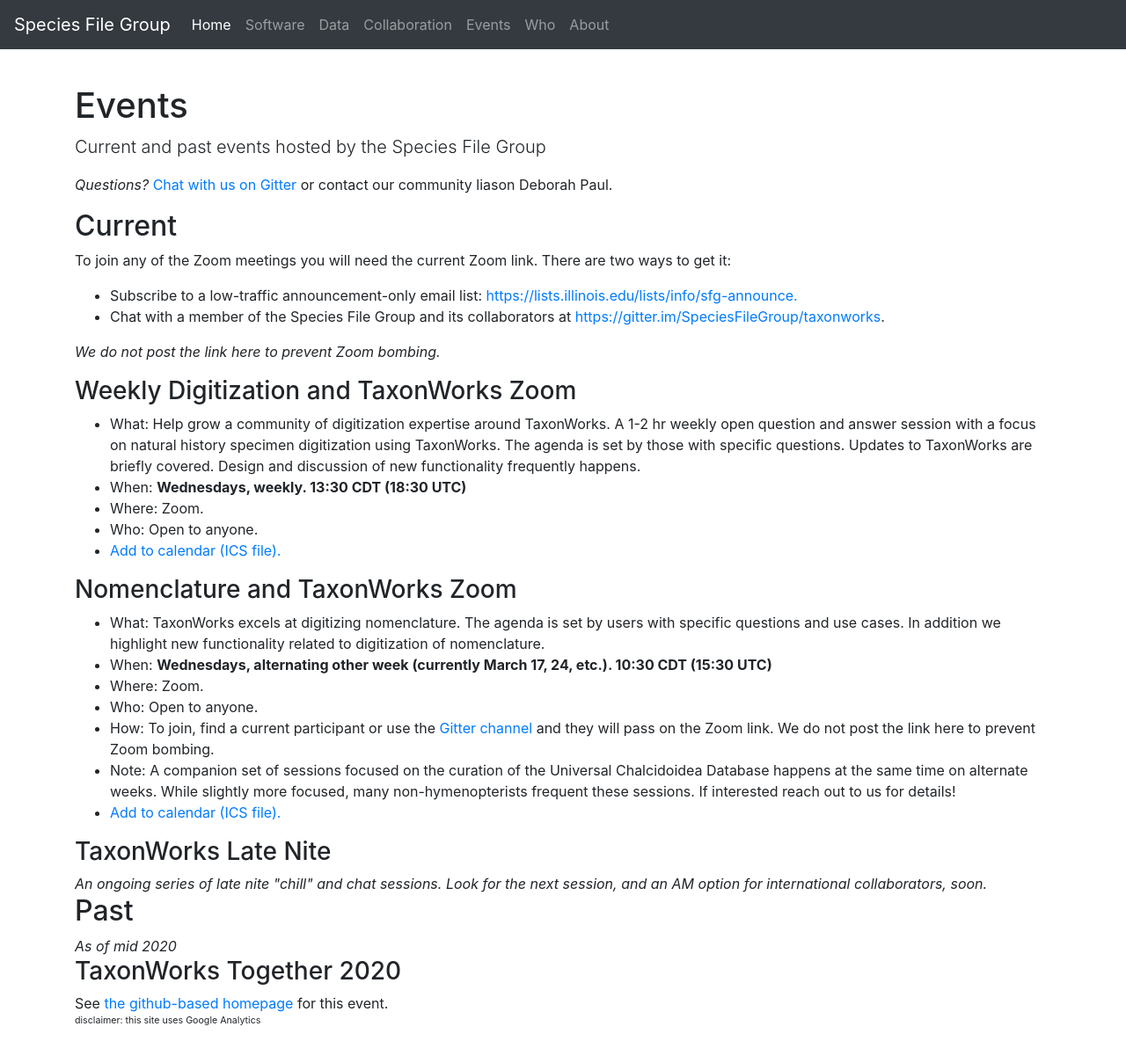
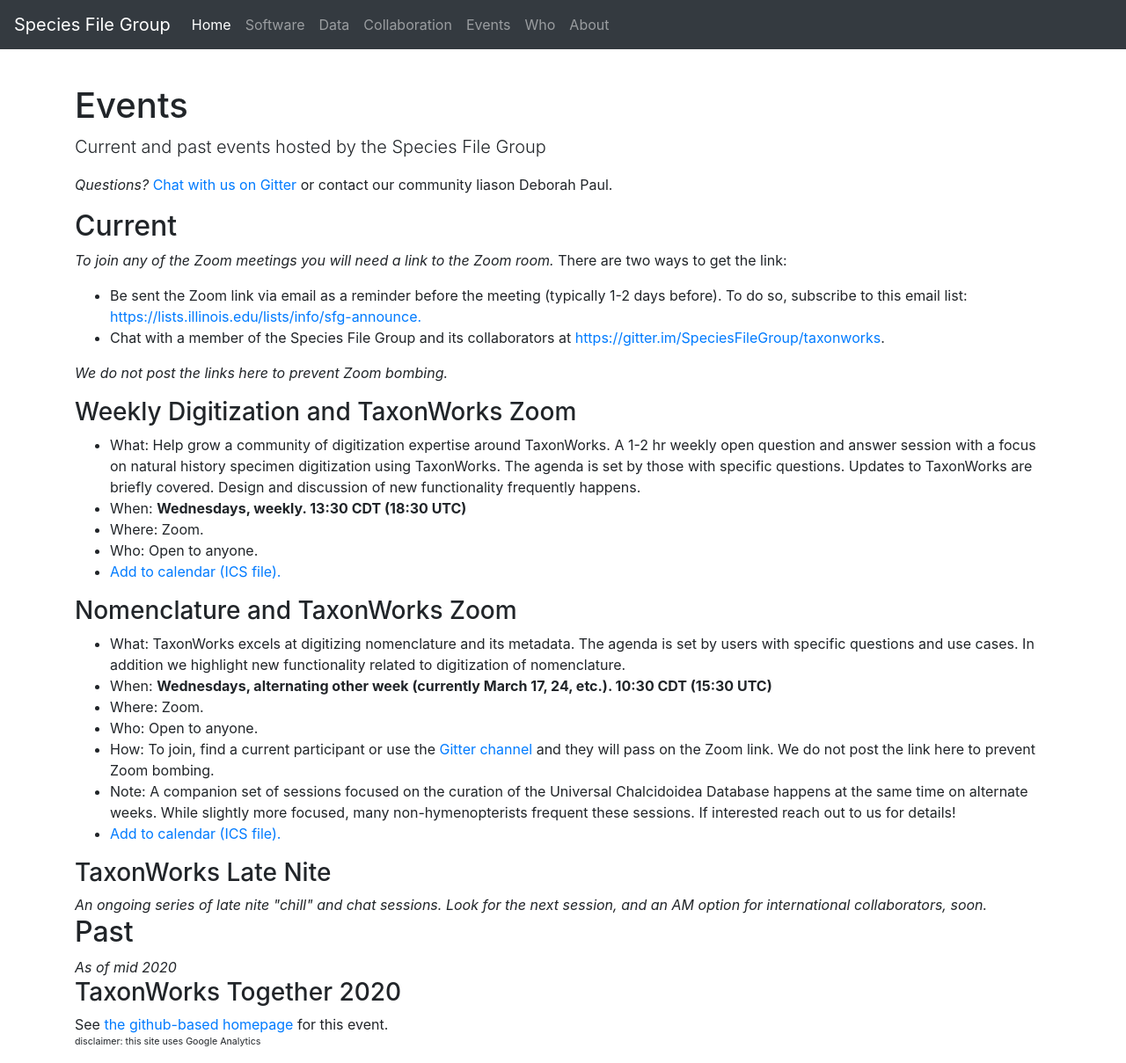
Before and after one commit to pnhogan/speciesfilegroup.github.io, a Jekyll site: the page built from events.html, in a window 1280 px wide and 1209 px high. Shown: the whole window at 88% size. Built offline with Jekyll 4.4.1, drawn with Linux system fonts in a browser that asks for light colours.

Commit message:
Update events.html
Update directives to clarify.

```diff
--- a/events.html
+++ b/events.html
@@ -12,12 +12,12 @@
 
 <h2> Current </h2>
 
-<p>To join any of the Zoom meetings you will need the current Zoom link. There are two ways to get it:
+<p><em>To join any of the Zoom meetings you will need a link to the Zoom room.</em> There are two ways to get the link:
   <ul>
-    <li> Subscribe to a low-traffic announcement-only email list: <a href="https://lists.illinois.edu/lists/info/sfg-announce">https://lists.illinois.edu/lists/info/sfg-announce.</a></li>
+    <li> Be sent the Zoom link via email as a reminder before the meeting (typically 1-2 days before). To do so, subscribe to this email list: <a href="https://lists.illinois.edu/lists/info/sfg-announce">https://lists.illinois.edu/lists/info/sfg-announce.</a></li>
     <li> Chat with a member of the Species File Group and its collaborators at <a href="https://gitter.im/SpeciesFileGroup/taxonworks">https://gitter.im/SpeciesFileGroup/taxonworks</a>.
 </ul>
-<em> We do not post the link here to prevent Zoom bombing.</em>
+<em> We do not post the links here to prevent Zoom bombing.</em>
 </p>
 
 <h3> Weekly Digitization and TaxonWorks Zoom </h3>
@@ -31,7 +31,7 @@
 
 <h3> Nomenclature and TaxonWorks Zoom </h3>
 <ul>
-  <li>What: TaxonWorks excels at digitizing nomenclature. The agenda is set by users with specific questions and use cases. In addition we highlight new functionality related to digitization of nomenclature. </li>
+  <li>What: TaxonWorks excels at digitizing nomenclature and its metadata. The agenda is set by users with specific questions and use cases. In addition we highlight new functionality related to digitization of nomenclature. </li>
   <li>When: <b>Wednesdays, alternating other week (currently March 17, 24, etc.). 10:30 CDT (15:30 UTC)</b></li>
   <li>Where: Zoom. </li>
   <li>Who: Open to anyone. </li>
@@ -43,7 +43,6 @@
 <h3> TaxonWorks Late Nite </h3>
 <em> An ongoing series of late nite "chill" and chat sessions. Look for the next session, and an AM option for international collaborators, soon. </em>
 
-
 <h2> Past </h2>
 <em> As of mid 2020 </em>
 
```
